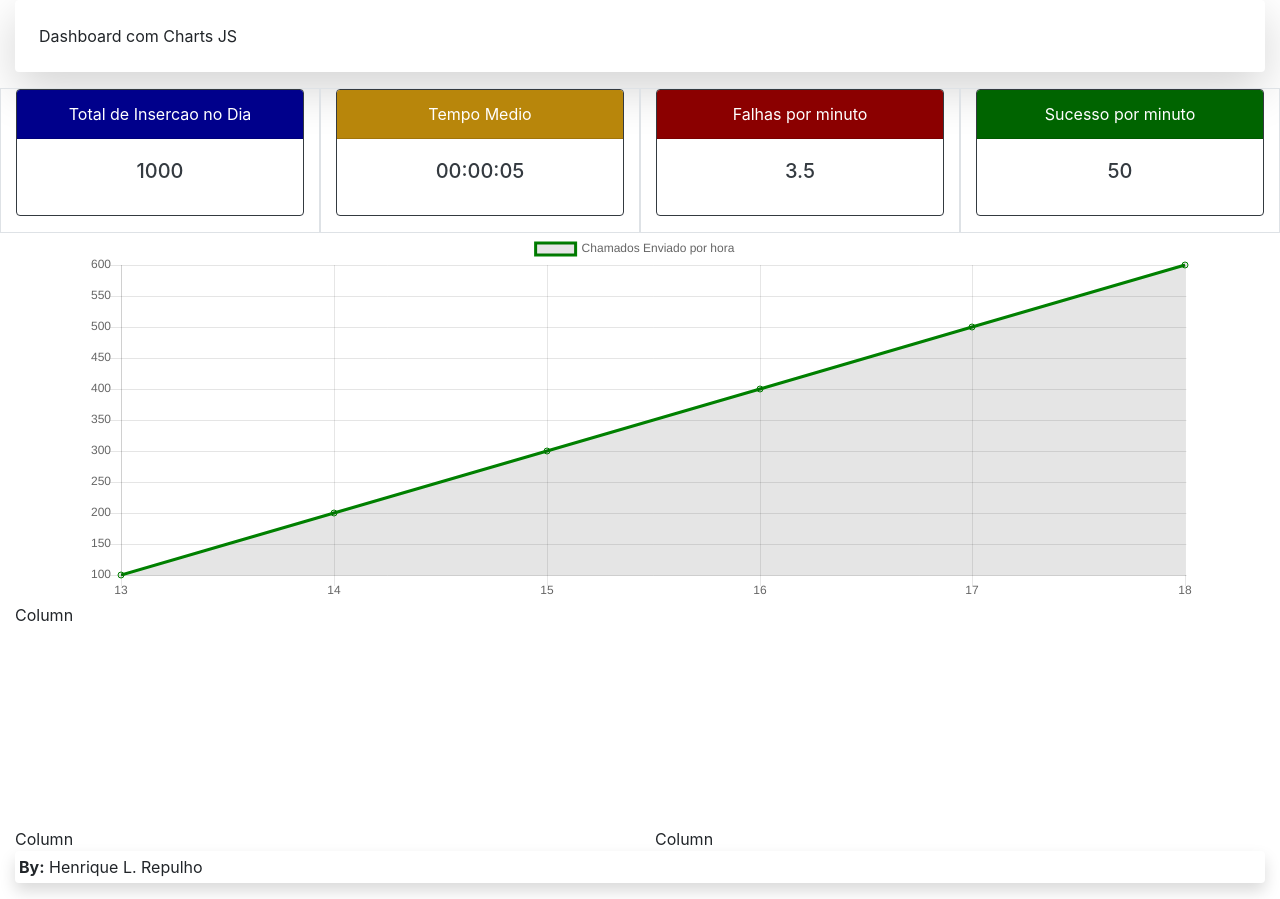
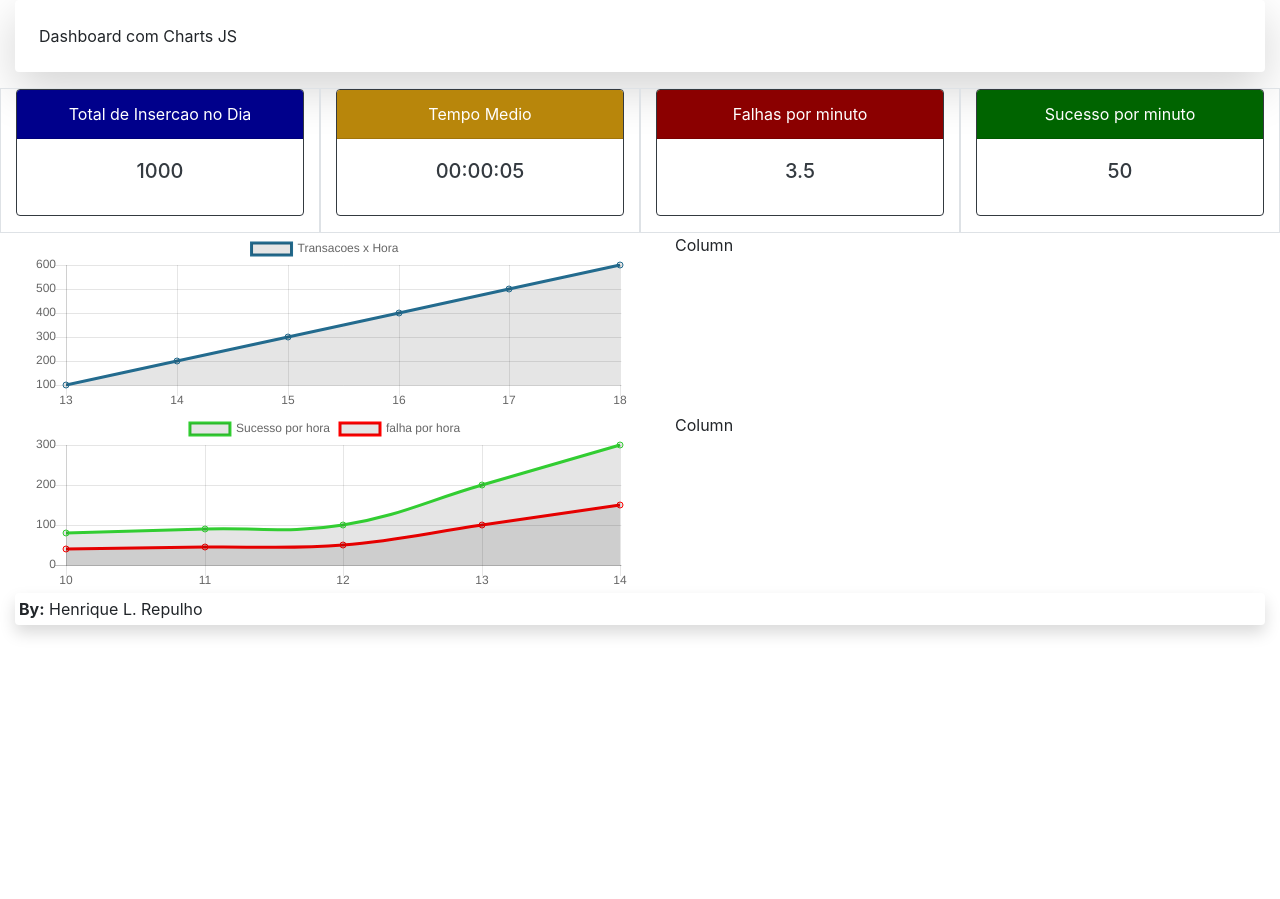
Before and after one commit to HenriqLR/DemoDashboard, a plain HTML site: page index.html in a window 1280 px wide. After the commit the page ends 800 px from the top, so only its background shows below. Drawn offline with nearby package versions, Linux system fonts and the light colour scheme.

Commit message:
Desenvolvimento do Projeto

```diff
--- a/index.html
+++ b/index.html
@@ -55,17 +55,16 @@
         <div class="row">
             <div class="col">
                 <div class="container">
-                    <canvas id="myChart"  height="200" width="600"></canvas>
+                    <canvas id="myChart"  height="180" width="600"></canvas>
                 </div>
             </div>
             <div class="col">Column
-                <div class="container">
-                    <canvas id="myLineChart"  height="200" width="600"></canvas>
-                </div>
             </div>
             <div class="w-100"></div>
-            <div class="col">Column
-
+            <div class="col">
+                <div class="container">
+                    <canvas id="myLineChart"  height="180" width="600"></canvas>
+                </div>
             </div>
             <div class="col">Column
 
@@ -79,6 +78,7 @@
 
         <script src="js/Chart.min.js"></script>
         <script src="js/grafico_1.js"></script>
+        <script src="js/grafico_2.js"></script>
 
     </body>
 </html>
--- a/js/grafico_1.js
+++ b/js/grafico_1.js
@@ -11,9 +11,9 @@ data: {
         label: "Trasacoes x Hora",
         //backgroundColor: 'rgb(255, 99, 132)',
         borderColor: 'rgb(0,128,0)',
-        label: "Chamados Enviado por hora",
+        label: "Transacoes x Hora",
         //backgroundColor: 'rgb(60,179,113',
-        borderColor: 'rgb(0,128,0)',
+        borderColor: 'rgb(35,107,142)',
         data: [100,200,300,400,500,600]
     }]
 },
--- a/js/grafico_2.js
+++ b/js/grafico_2.js
@@ -1,6 +1,20 @@
 var ctx = document.getElementById('myLineChart').getContext('2d');
 var myLineChart = new Chart(ctx, {
     type: 'line',
-    data:  data,
-    options: options
+    data:  {
+        labels: [10,11,12,13,14],
+        datasets:[{
+            label: "Sucesso por hora",
+            borderColor: 'rgb(50,205,50)',
+            data: [80,90,100,200,300]
+        },
+        {
+            label: "falha por hora",
+            borderColor: 'rgb(255,0,0)',
+            data: [40,45,50,100,150]
+        }]
+    },
+    options: {
+        responsive: true
+    }
 });
```
